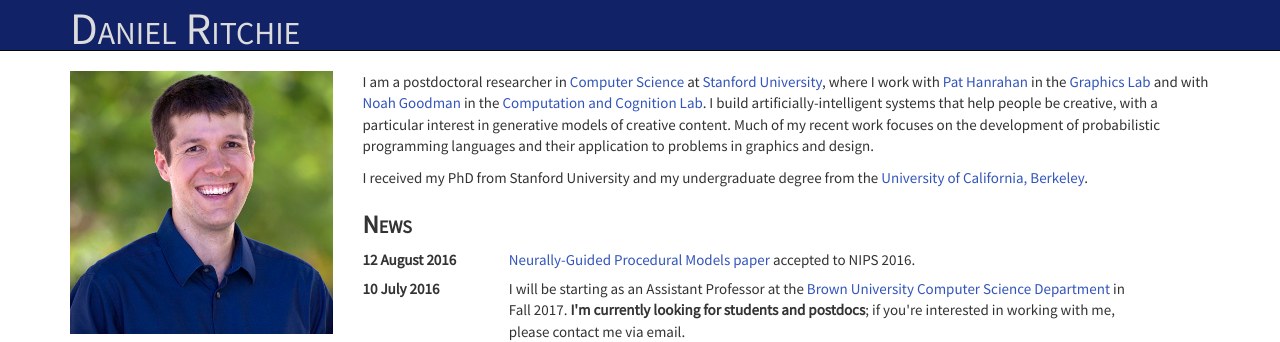
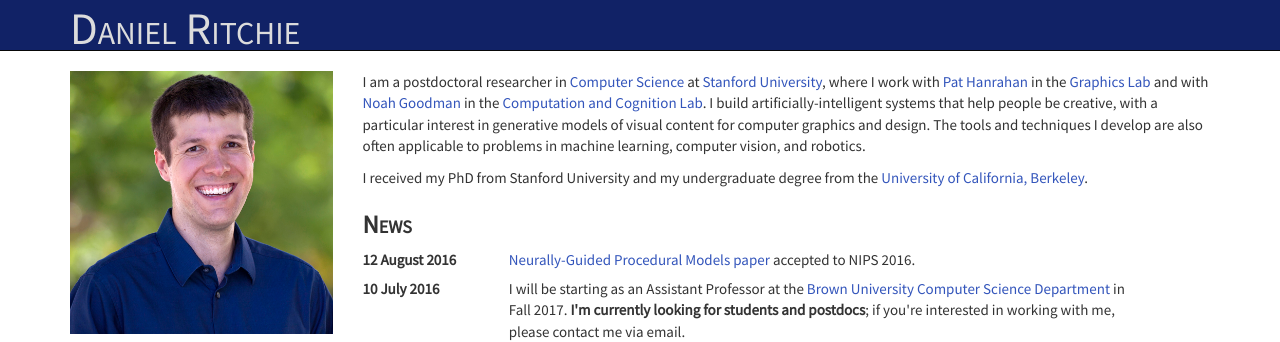
Before and after one commit to dritchie/dritchie.github.io, a Jekyll site: the page built from index.html, in a window 1280 px wide. Shown: the top 342 px of the page. Built offline with Jekyll 4.4.1, drawn with Linux system fonts in a browser that asks for light colours.

Commit message:
Tweak description of research interests.

```diff
--- a/index.html
+++ b/index.html
@@ -6,7 +6,7 @@
 	<div class='hidden-md hidden-lg mainheader'>About</div>
 
 	<p>
-		I am a postdoctoral researcher in <a target='_blank' href='https://cs.stanford.edu'>Computer Science</a> at <a target='_blank' href='https://stanford.edu'>Stanford University</a>, where I work with <a target='_blank' href='https://graphics.stanford.edu/~hanrahan'>Pat Hanrahan</a> in the <a target='_blank' href='https://graphics.stanford.edu'>Graphics Lab</a> and with <a target='_blank' href='http://cocolab.stanford.edu/ndg.html'>Noah Goodman</a> in the <a target='_blank' href='http://cocolab.stanford.edu'>Computation and Cognition Lab</a>. I build artificially-intelligent systems that help people be creative, with a particular interest in generative models of creative content. Much of my recent work focuses on the development of probabilistic programming languages and their application to problems in graphics and design.
+		I am a postdoctoral researcher in <a target='_blank' href='https://cs.stanford.edu'>Computer Science</a> at <a target='_blank' href='https://stanford.edu'>Stanford University</a>, where I work with <a target='_blank' href='https://graphics.stanford.edu/~hanrahan'>Pat Hanrahan</a> in the <a target='_blank' href='https://graphics.stanford.edu'>Graphics Lab</a> and with <a target='_blank' href='http://cocolab.stanford.edu/ndg.html'>Noah Goodman</a> in the <a target='_blank' href='http://cocolab.stanford.edu'>Computation and Cognition Lab</a>. I build artificially-intelligent systems that help people be creative, with a particular interest in generative models of visual content for computer graphics and design. The tools and techniques I develop are also often applicable to problems in machine learning, computer vision, and robotics.
 	</p>
 	<p>
 		I received my PhD from Stanford University and my undergraduate degree from the <a target='_blank' href='http://www.berkeley.edu'>University of California, Berkeley</a>.
```
